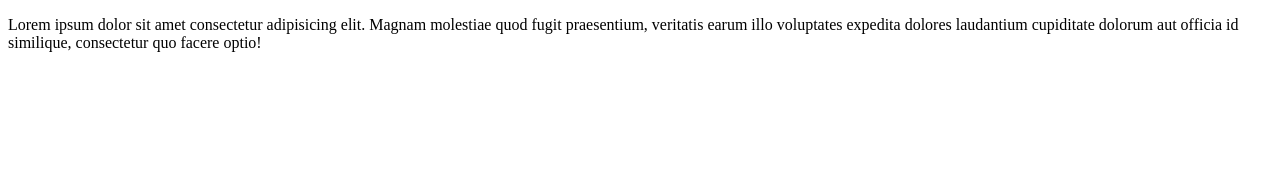
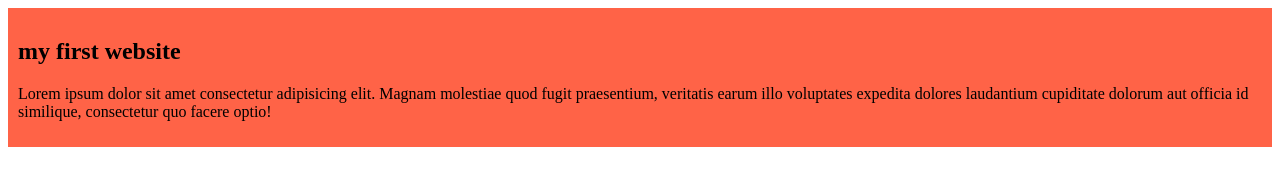
Before and after one commit to abwasif50/abdul-wasif-repo, a plain HTML site: page index.html in a window 1280 px wide. Drawn offline with Linux system fonts and the light colour scheme.

Commit message:
added the first blog

```diff
--- a/index.html
+++ b/index.html
@@ -3,10 +3,13 @@
 <head>
     <meta charset="UTF-8">
     <meta name="viewport" content="width=device-width, initial-scale=1.0">
-    <title>abdu wasf</title>
+    <title>abdul wasf</title>
+    <link rel="stylesheet" href="style/blog.css">
+
 </head>
 <body>
     <div>
+        <h2>my first website</h2>
         <p>Lorem ipsum dolor sit amet consectetur adipisicing elit. Magnam molestiae quod fugit praesentium, veritatis earum illo voluptates expedita dolores laudantium cupiditate dolorum aut officia id similique, consectetur quo facere optio!</p>
 
 
--- /dev/null
+++ b/style/blog.css
@@ -0,0 +1,5 @@
+div{
+    background-color: tomato;
+    border: 10px;
+    padding: 10px;
+}
```
